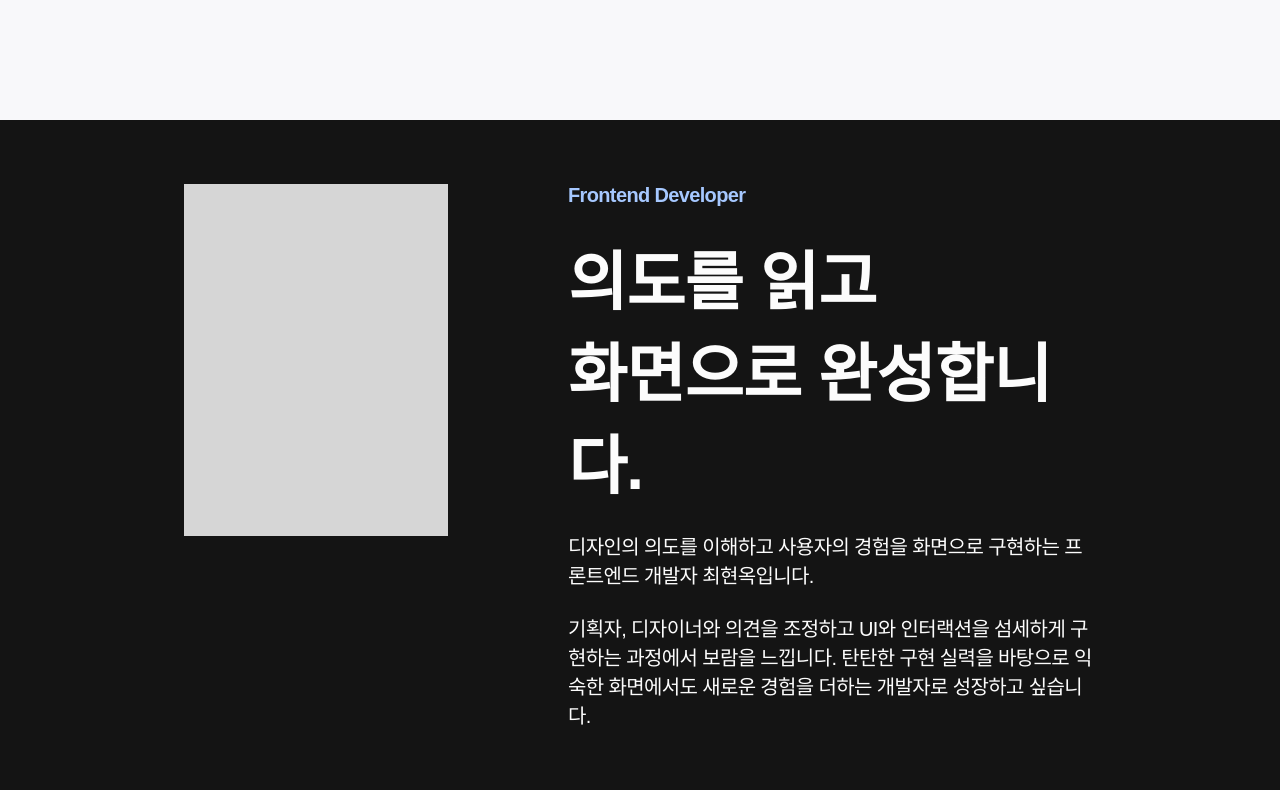
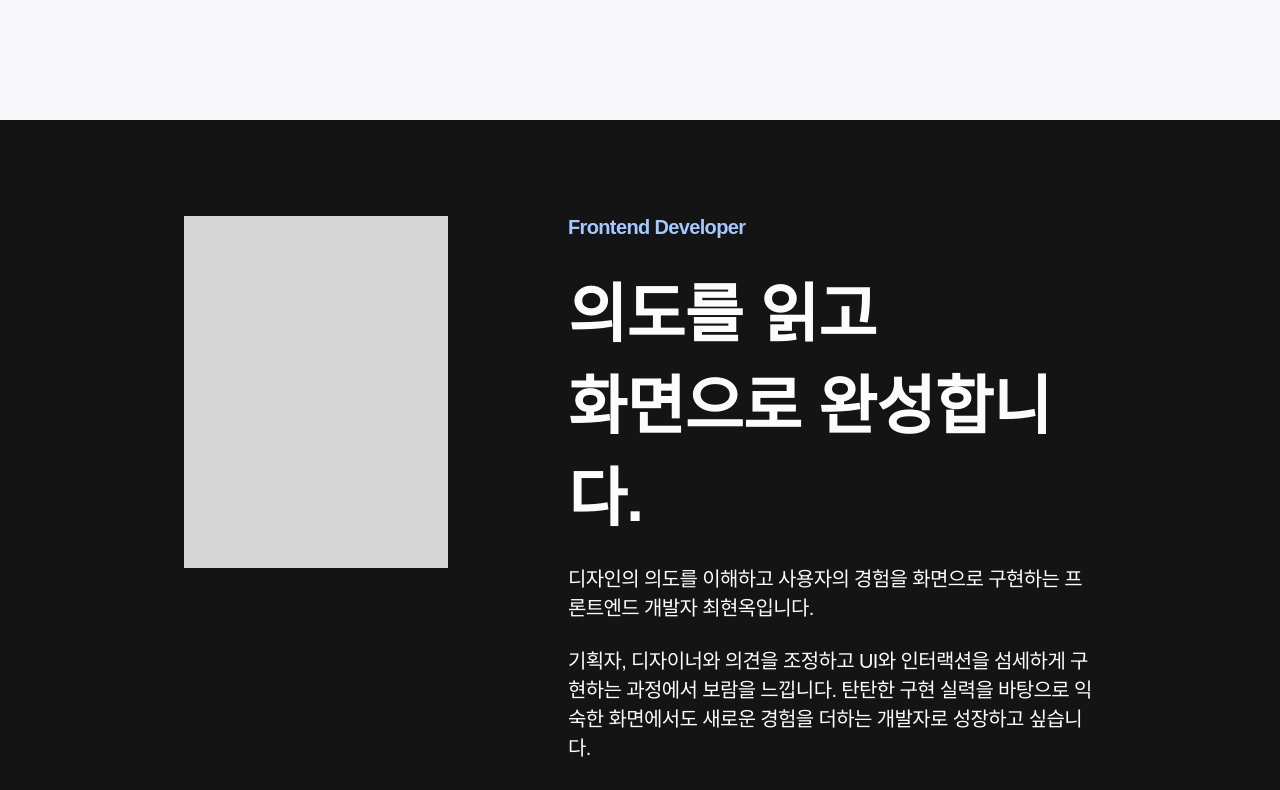
Before and after one commit to ocksoosoo/portfolio, a plain HTML site: page index.html in a window 1280 px wide. Shown: the part 900-1690 px from the top of the page. Drawn offline with nearby package versions, Linux system fonts and the light colour scheme; a web font is replaced by a local one.

Commit message:
style: adjust intro container vertical padding

```diff
--- a/css/style.css
+++ b/css/style.css
@@ -185,7 +185,7 @@ nav > ul > li > a.is-active::after {
 
 /* intro */
 #intro {
-    padding: var(--space-64) var(--space-120);
+    padding: var(--space-96) var(--space-120);
 }
 
 .intro__container {
```
